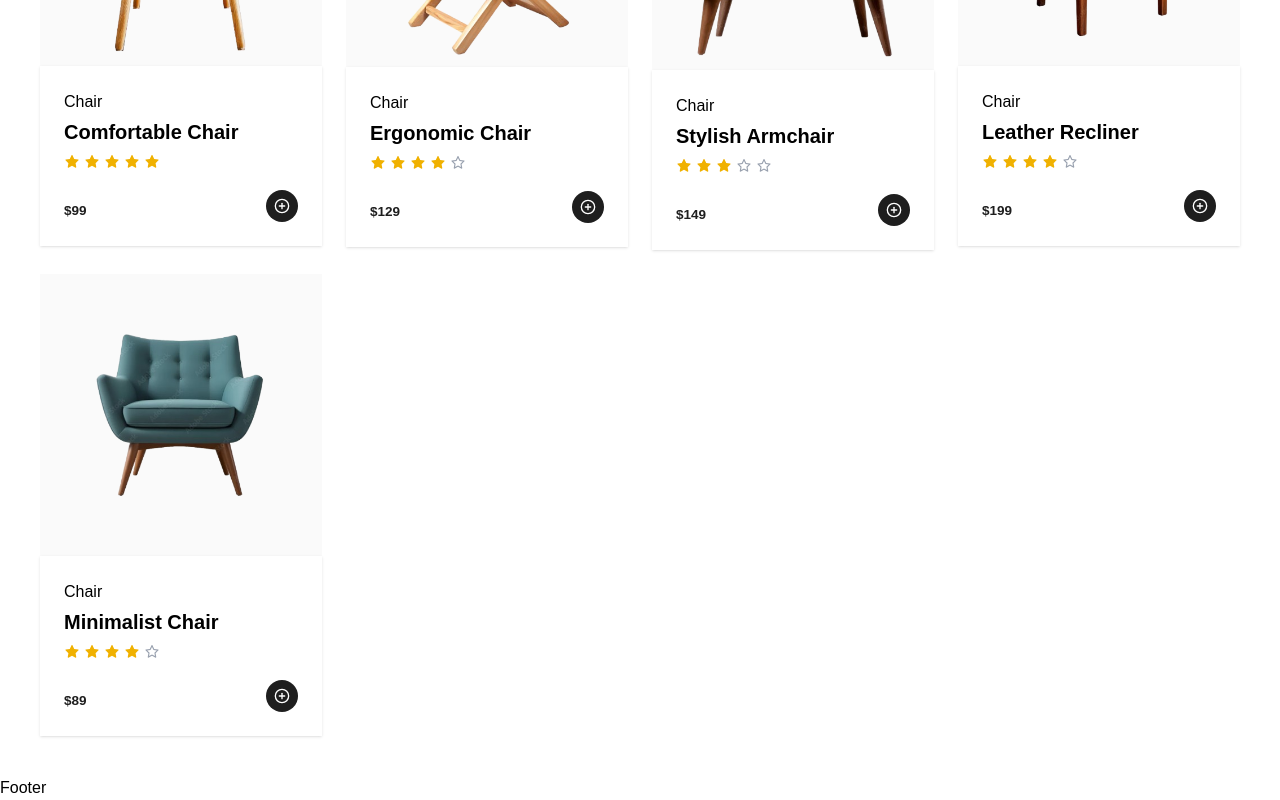
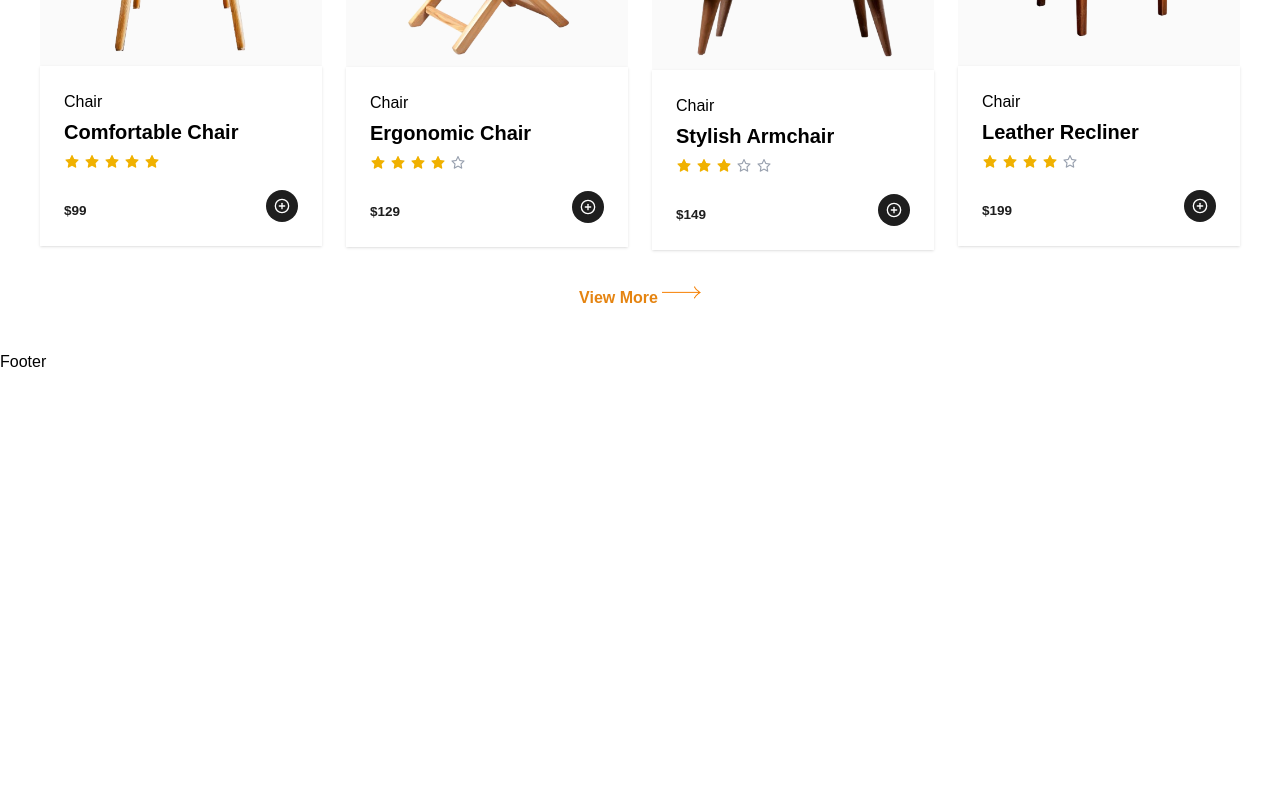
Before and after one commit to pranto113015/home-decoration-website, a React (Vite) app: page / in a window 1280 px wide. Shown: the part 1676-2476 px from the top of the page. After the commit the page ends 2050 px from the top, so only its background shows below. Built offline with nearby package versions, Linux system fonts and the light colour scheme.

Commit message:
refactor Products component to improve code structure and add load more functionality

```diff
--- a/src/pages/Products.jsx
+++ b/src/pages/Products.jsx
@@ -1,48 +1,77 @@
-import React from 'react'
-import {products} from '../utils/products';
-import ProductCard from './ProductCard';
-import { useState } from 'react';
+import React from "react";
+import { products } from "../utils/products";
+import ProductCard from "./ProductCard";
+import { useState } from "react";
+import btnicon from "../assets/button-icon.png";
+
+const Products = ({ headline }) => {
+  const categories = ["Chair", "Beds", "Sofa", "Lamp"];
+  const [selectedCategory, setSelectedCategory] = useState("Chair");
+  const [visibleProducts, setVisibleProducts] = useState(4);
+  const filteredProducts = products.filter(
+    (product) => product.category === selectedCategory
+  );
 
 
-const Products = ({headline}) => {
-    const categories =["Chair","Beds","Sofa","Lamp"];
-    const [selectedCategory, setSelectedCategory] = useState("Chair");
-    const filteredProducts = products.filter((product)=> product.category === selectedCategory)
+  const loadMoreProducts = () => {
+    setVisibleProducts((pre) => pre + 4);
+  };
+
+
+
   return (
     <div>
-      <div className='section-container'>
-        <h2 className='text-4xl font-bold text-center my-8'>{headline}</h2>
+      <div className="section-container">
+        <h2 className="text-4xl font-bold text-center my-8">{headline}</h2>
 
-       {/* category tabs */}
+        {/* category tabs */}
 
-       <div className='bg-[#EEEEEE] max-w-md mx-auto sm:rounded-full md:p-2 py-5 mb-16'>
-          <div className='flex flex-col sm:flex-row items-center md:justify-between justify-center gap-4'>
-              {
-                categories.map((category)=>(
-                    <button onClick={()=>{setSelectedCategory(category)}} key={category} className={`py-1.5 sm:px-5 px-8 rounded-full hover:bg-primary hover:text-white transition-colors ${selectedCategory === category ? 'bg-white text-primary' : 'text-secondary'}`}>{category}</button>
-                ))
-            }
+        <div className="bg-[#EEEEEE] max-w-md mx-auto sm:rounded-full md:p-2 py-5 mb-16">
+          <div className="flex flex-col sm:flex-row items-center md:justify-between justify-center gap-4">
+            {categories.map((category) => (
+              <button
+                onClick={() => {
+                  setSelectedCategory(category);
+                  setVisibleProducts(4);
+                }}
+                key={category}
+                className={`py-1.5 sm:px-5 px-8 rounded-full hover:bg-primary hover:text-white transition-colors ${
+                  selectedCategory === category
+                    ? "bg-white text-primary"
+                    : "text-secondary"
+                }`}
+              >
+                {category}
+              </button>
+            ))}
           </div>
-       </div>
+        </div>
+
+        {/* products grid */}
+        <div className="grid grid-cols-1 sm:grid-cols-2 md:grid-cols-4 gap-6">
+          {filteredProducts.slice(0,visibleProducts).map((product, index) => (
+            <div key={index}>{<ProductCard product={product} />}</div>
+          ))}
+        </div>
 
 
-       {/* products grid */}
-       <div className='grid grid-cols-1 sm:grid-cols-2 md:grid-cols-4 gap-6'>
+        {/* loeadmore button */}
         {
-          filteredProducts.map((product,index)=>(
-            <div key={index}>
-              {
-               <ProductCard  product={product} />
-              }
+          visibleProducts < filteredProducts.length && (
+            <div className="flex justify-center mt-9 ">
+              <button onClick={loadMoreProducts} className="text-base font-semibold text-primary flex item-center gap-1 ">
+                View More
+
+                <img src={btnicon} alt="button icon" />
+              </button>
             </div>
-          ))
+          )
         }
-       </div>
 
 
       </div>
     </div>
-  )
-}
+  );
+};
 
-export default Products
+export default Products;
```
